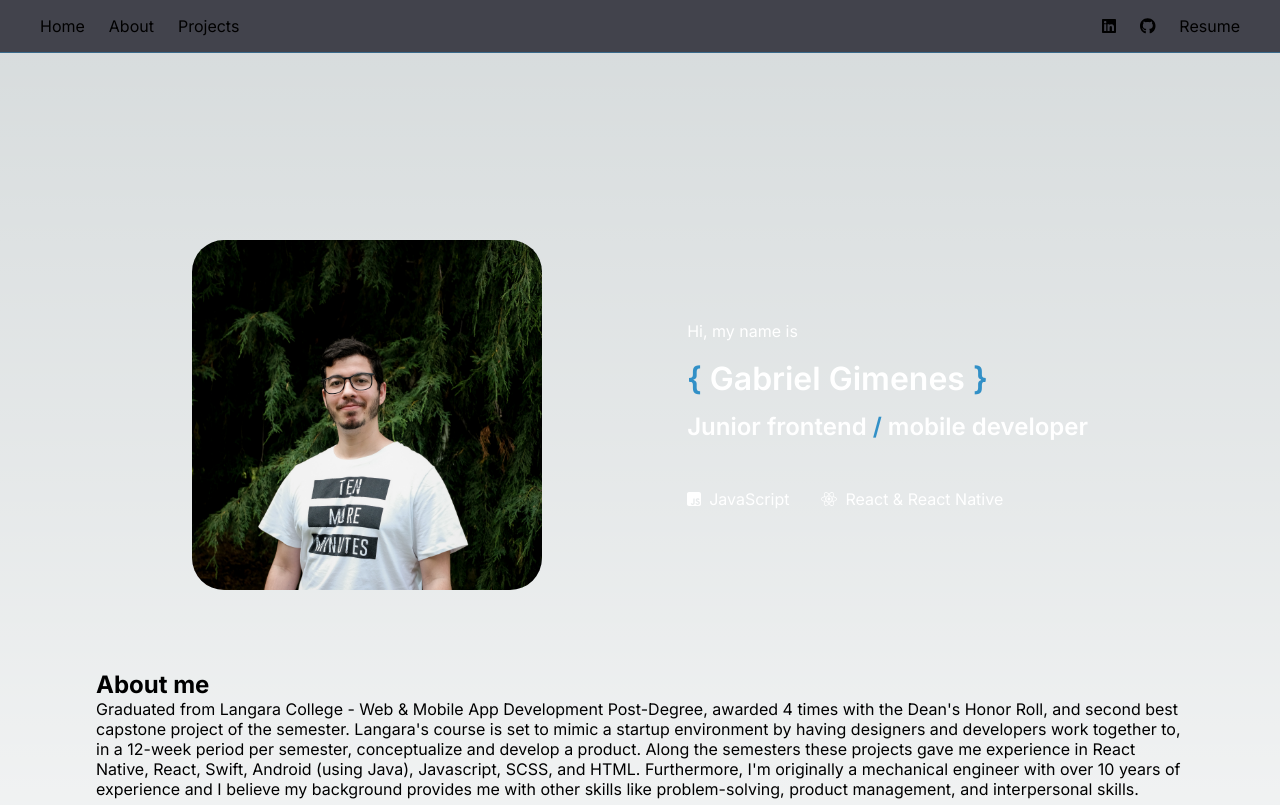
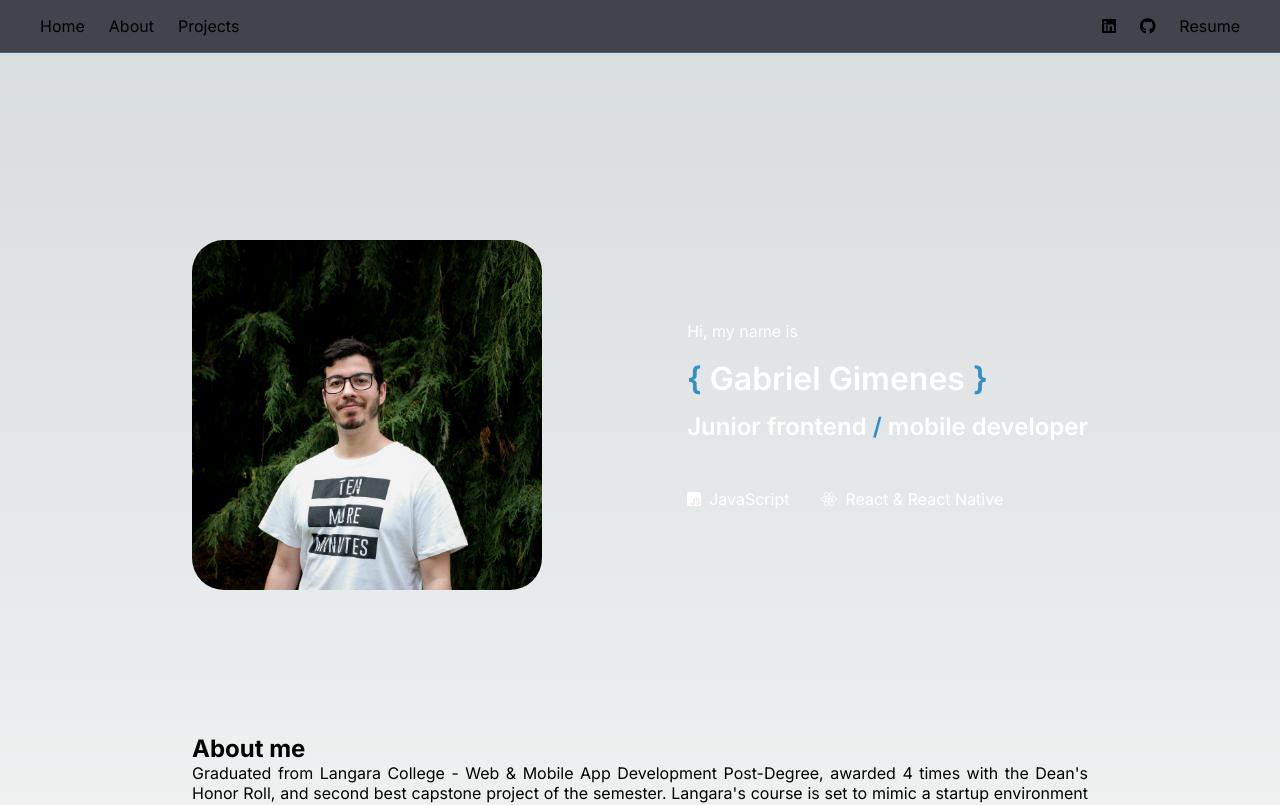
Before and after one commit to gabrielgimenes92/gabrielgimenes92.github.io, a Next.js app: page / in a window 1280 px wide. Shown: the top 805 px of the page. Built offline with nearby package versions, Linux system fonts and the light colour scheme.

Commit message:
Adds style to About me section

```diff
--- a/src/components/AboutMe.js
+++ b/src/components/AboutMe.js
@@ -1,8 +1,9 @@
 import React from 'react';
+import styles from './AboutMe.module.scss';
 
 const AboutMe = () => {
   return (
-    <section className="aboutMe">
+    <section className={styles.aboutMe}>
       <spam id="about"></spam>
       <h2>About me</h2>
       <p>
--- a/src/components/AboutMe.module.scss
+++ b/src/components/AboutMe.module.scss
@@ -0,0 +1,9 @@
+.aboutMe {
+    padding: 4rem 1rem 0rem 1rem;
+
+    p {
+        margin: 0 auto;
+        max-width: 896px;
+        text-align: justify;
+    }
+}
```
